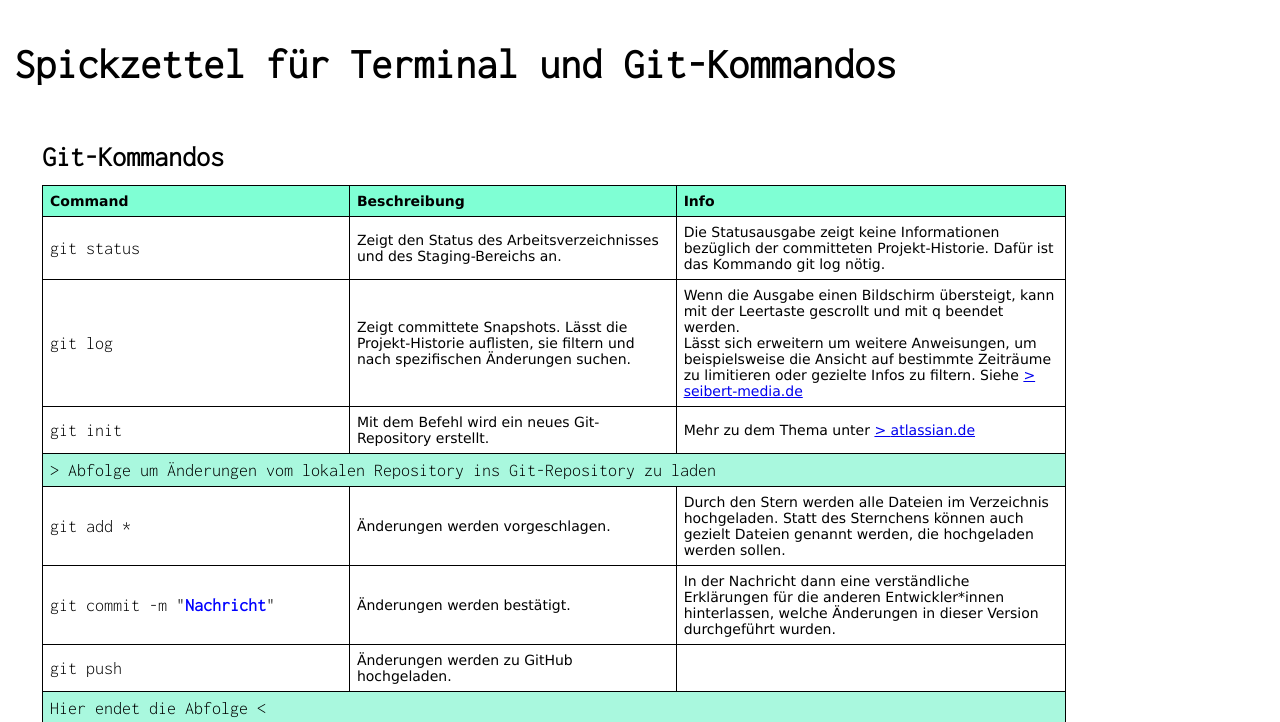
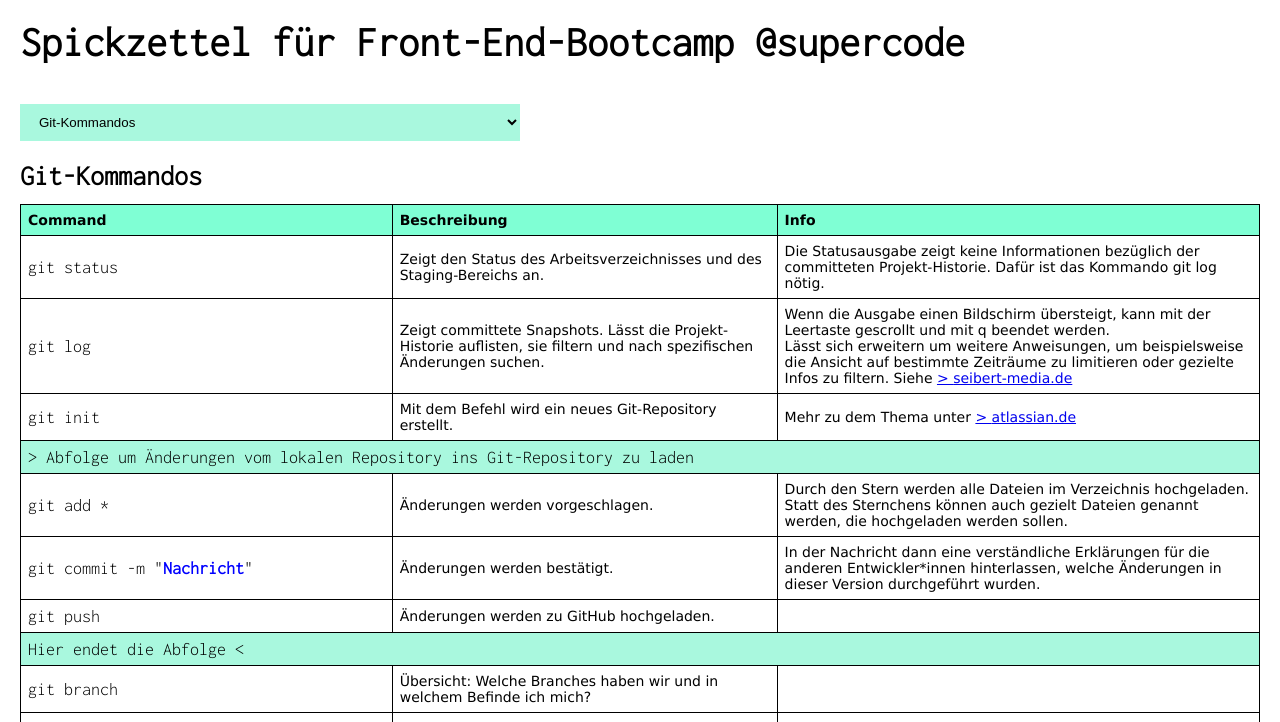
Before and after one commit to jenniferhubermayer/cheatsheet, a plain HTML site: page index.html in a window 1280 px wide. Shown: the top 722 px of the page. Drawn offline with Linux system fonts and the light colour scheme.

Commit message:
Updated with JS and new section for JS-Methods

```diff
--- a/assets/css/style.css
+++ b/assets/css/style.css
@@ -1,4 +1,13 @@
 @import url('https://fonts.googleapis.com/css2?family=Inconsolata:wght@300&display=swap');
+
+/* ===== COLORS ===== */
+
+:root{
+    --lightgreen: aquamarine;
+    --lightergreen: rgb(169, 248, 222);
+}
+
+/* ===== GENERAL STYLES ===== */
 
 *{
     margin: 0;
@@ -15,10 +24,6 @@ html
 
 h1{
     font-size: 3rem;
-    padding: 1rem;
-    margin-top: 2rem;
-    margin-bottom: 3rem;
-    padding-left: 1rem;
 }
 
 h2{
@@ -26,16 +31,25 @@ h2{
     margin-bottom: 1rem;
 }
 
-/*----- Header -----*/
+a::before{
+    content: "> ";
+}
 
+/* ===== HEADER ===== */
 
-/*----- Sections -----*/
+header{
+    padding: 20px;
+}
 
-section{
-    margin-left: 3rem;
-    background-color: white;
-    width: 80vw;
+/* ===== MAIN ===== */
+
+main{
+    display: flex;
+    flex-wrap: wrap;
+    padding: 20px;
 }
+
+/* ===== SECTIONS ===== */
 
 table{
     margin-bottom: 3rem;
@@ -67,15 +81,11 @@ span{
 }
 
 thead{
-    background-color: aquamarine;
-}
-
-a::before{
-    content: "> ";
+    background-color: var(--lightgreen);
 }
 
 .thead-2-start, .thead-2-ende{
-    background-color: rgb(169, 248, 222);
+    background-color: var(--lightergreen);
 }
 
 .thead-2-start::before{
@@ -85,3 +95,32 @@ a::before{
 .thead-2-ende::after{
     content:' <';
 }
+
+/* SECTIONS */
+
+.inactive {
+    display: none;
+}
+
+.active{
+    display: unset;
+    background-color: white;
+    width: 100%;
+}
+
+/* ===== FORM ===== */
+
+form{
+    width: 100%;
+    margin-bottom: 20px;
+}
+
+
+select{
+    max-width: 500px;
+    width: 50%;
+    padding: 10px 15px;
+    border: none;
+    border-radius: unset;
+    background-color: var(--lightergreen);
+}
--- /dev/null
+++ b/assets/js/main.js
@@ -0,0 +1,33 @@
+document.querySelector("#git-kommandos").classList.add("active")
+document.querySelector("#terminal-kommandos").classList.remove("active")
+
+showTopic = () =>{
+    let topic = document.querySelector("#topic").value
+    switch (topic){
+        case "showGit":
+            document.querySelector("#git-kommandos").classList.add("active")
+            document.querySelector("#terminal-kommandos").classList.remove("active")
+            document.querySelector("#terminal-kommandos").classList.add("inactive")
+            document.querySelector("#js-methoden").classList.remove("active")
+            document.querySelector("#js-methoden").classList.add("inactive")
+            break;
+    }
+    switch (topic){
+        case "showTerminal":
+            document.querySelector("#terminal-kommandos").classList.add("active")
+            document.querySelector("#git-kommandos").classList.remove("active")
+            document.querySelector("#git-kommandos").classList.add("inactive")
+            document.querySelector("#js-methoden").classList.remove("active")
+            document.querySelector("#js-methoden").classList.add("inactive")
+            break;
+    }
+    switch (topic){
+        case "showJSMethoden":
+            document.querySelector("#js-methoden").classList.add("active")
+            document.querySelector("#git-kommandos").classList.remove("active")
+            document.querySelector("#git-kommandos").classList.add("inactive")
+            document.querySelector("#terminal-kommandos").classList.remove("active")
+            document.querySelector("#terminal-kommandos").classList.add("inactive")
+            break;
+    }
+}
--- a/index.html
+++ b/index.html
@@ -4,15 +4,23 @@
     <meta charset="UTF-8" />
     <meta http-equiv="X-UA-Compatible" content="IE=edge" />
     <meta name="viewport" content="width=device-width, initial-scale=1.0" />
-    <title>Spickzettel für Terminal und Git-Kommandos</title>
+    <title>Spickzettel für Front-End-Bootcamp @supercode</title>
     <link rel="stylesheet" href="./assets/css/style.css" />
   </head>
   <body>
     <header>
-      <h1>Spickzettel für Terminal und Git-Kommandos</h1>
+      <h1>Spickzettel für Front-End-Bootcamp @supercode</h1>
     </header>
     <main>
-      <section id="git-kommandos">
+      <form action="">
+        <select name="topic" id="topic" onchange="showTopic()">
+          <option value="showGit" selected>Git-Kommandos</option>
+          <option value="showTerminal">Terminal-Kommandos</option>
+          <option value="showJSMethoden">JavaScript-Methoden</option>
+          <!-- <option value="showJSAnweisungen">JavaScript-Anweisungen</option> -->
+        </select>
+      </form>
+      <section id="git-kommandos" class="inactive element">
         <h2>Git-Kommandos</h2>
         <table>
           <thead>
@@ -184,7 +192,7 @@
           </tbody>
         </table>
       </section>
-      <section id="terminal-kommandos">
+      <section id="terminal-kommandos" class="inactive element">
         <h2>Terminal-Kommandos</h2>
         <table>
           <thead>
@@ -240,6 +248,8 @@
           </tbody>
         </table>
       </section>
+      <section id="js-methoden" class="inactive element">BLIBLABLUP</section>
     </main>
+    <script src="./assets/js/main.js"></script>
   </body>
 </html>
```
